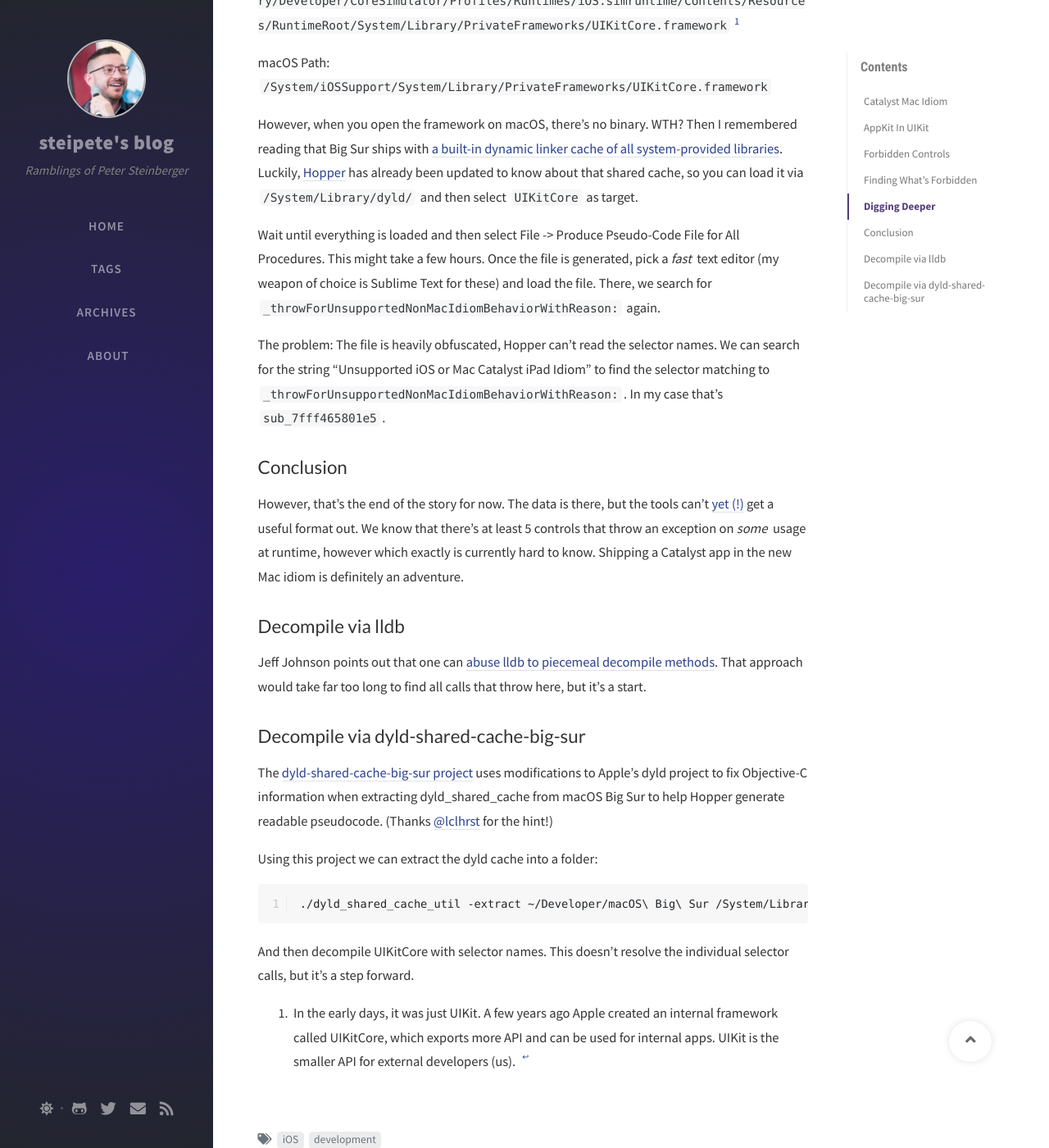
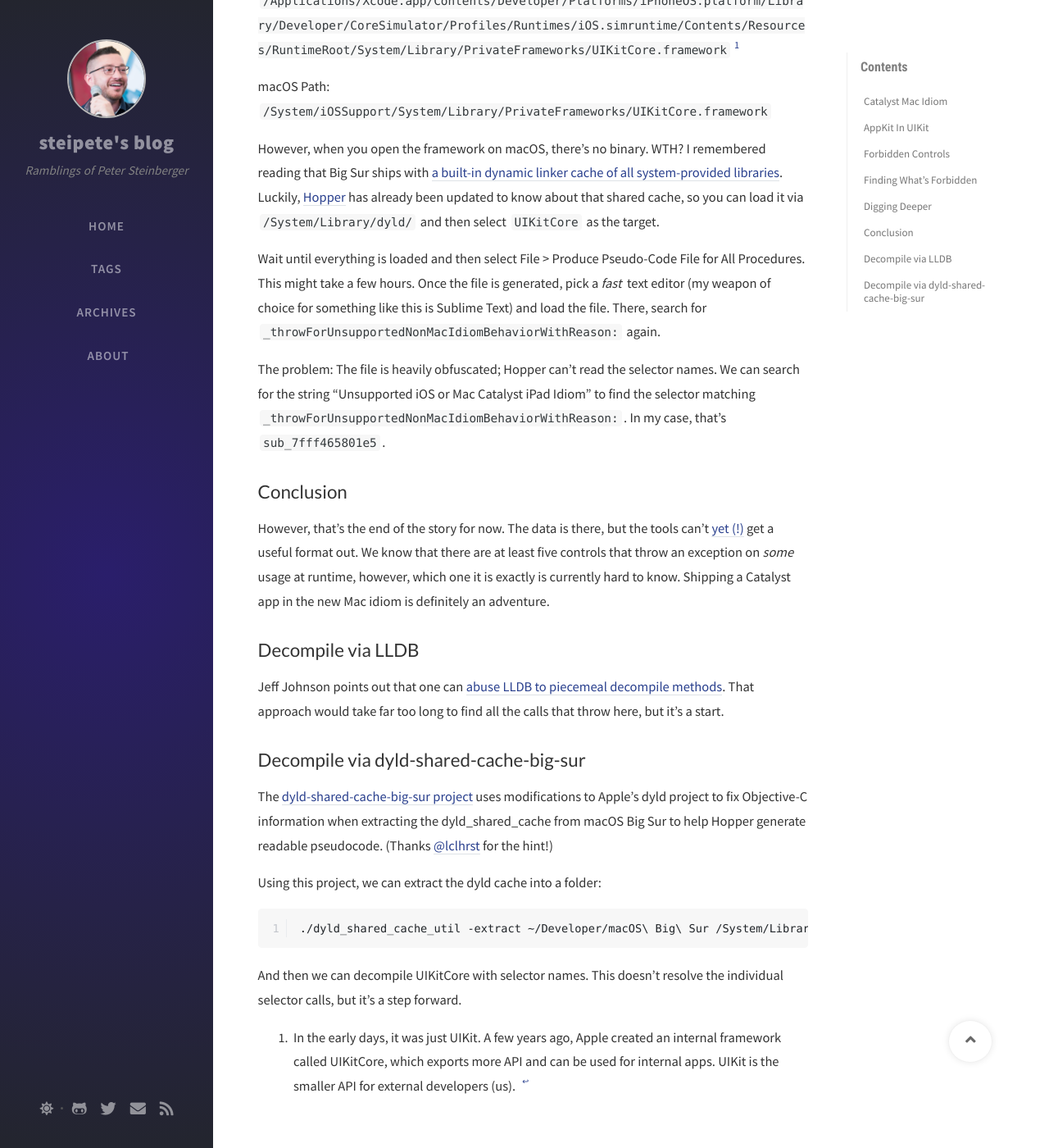
Before and after one commit to steipete/steipete.com, a Jekyll site: the page built from _posts/2020-09-22-forbidden-controls-in-catalyst-mac-idiom.md, in a window 1280 px wide and 1400 px high, scrolled down 4443 px. Shown: the whole window at 82% size. Built offline with Jekyll 4.4.1, drawn with Linux system fonts in a browser that asks for light colours; nearby versions of some CDN libraries; comment, search, counter and statistics services are not loaded; some of the changed text lies outside the part shown.

Commit message:
First read

````diff
--- a/_posts/2020-09-22-forbidden-controls-in-catalyst-mac-idiom.md
+++ b/_posts/2020-09-22-forbidden-controls-in-catalyst-mac-idiom.md
@@ -45,7 +45,7 @@
 }
 ```
 
-This can be later used, for example in SwiftUI: (SwiftUI's `Stepper` maps to `UIStepper` which is disallowed)
+This can later be used, for example, in SwiftUI (SwiftUI’s `Stepper` maps to `UIStepper`, which is disallowed):
 
 ```swift
 // UIStepper is not allowed for Catalyst Mac Idiom.
@@ -55,14 +55,13 @@
 }
 ```
 
-
 ## AppKit In UIKit
 
-Internally Apple uses a private `_UINSView` class to host an actual `NSView`. It's too bad we didn't get this class public, which would allow us to freely mix AppKit with UIKit, but it's a start.
+Internally, Apple uses a private `_UINSView` class to host an actual `NSView`. It’s too bad we didn’t get this class public, which would’ve allowed us to freely mix AppKit with UIKit, but it’s a start.
 
 ![UIButton Mac Idiom](/assets/img/2020/mac-idiom-forbidden-controls/uinsview.png)
 
-If we look into the runtime, the class does pretty much what you'd expect (I omitted some less useful methods for brevity):
+If we look into the runtime, the class does pretty much what you’d expect (I omitted some less useful methods for the sake of brevity):
 
 ```
 lldb) po [NSClassFromString(@"_UINSView") _shortMethodDescription]
@@ -75,16 +74,16 @@
 
 ## Forbidden Controls
 
-Back to our crash - things make a bit more sense now. There's no great equivalent for `UIStepper` in AppKit, so the folks at Apple decided it's better to throw an exception if this control is used. FB8727188
+Back to our crash — things make a bit more sense now. There’s no great equivalent for `UIStepper` in AppKit, so the folks at Apple decided it’s better to throw an exception if this control is used (FB8727188).
 
-The problem: It's not documented which controls are disallowed, and even more problematic, some controls are allowed, but customizations are disallowed. What does `UISlider` map towards? We can get the pointer from the visual debugger and then use our knowledge of the class structure to call right into the AppKit view:
+The problem: It isn’t documented which controls are disallowed, and what’s even more problematic is some controls are allowed, but customizations are disallowed. What does `UISlider` map toward? We can get the pointer from the visual debugger and then use our knowledge of the class structure to call directly into the AppKit view:
 
 ```
 (lldb) po [0x7f9503c488f0 contentNSView]
 <NSSlider: 0x7f9503c37a40>
 ```
 
-`NSSlider` is the obvious choice, however the Mac version lacks the appearance customization options that UIKit has. Calling any of these customization methods will simply throw (crash) at runtime:
+`NSSlider` is the obvious choice, however, the Mac version lacks the appearance customization options UIKit has. Calling any of these customization methods will simply throw (crash) at runtime:
 
 ```
 setMinimumTrackImage:forState: is not supported on PSPDFBrightnessSlider when running Catalyst apps in the Mac idiom.
@@ -95,13 +94,13 @@
 	3   UIKitCore                           0x00007fff4582af70 -[UISlider setMinimumTrackImage:forState:] + 197
 ```
 
-This is problematic as that's yet another restriction that isn't documented. A better choice would have been to keep the UIKit variant in case customization exceeds what AppKit can do. It's a surprising late change, and folks working on Catalyst apps are frustrated:
+This is problematic, as it’s yet another restriction that isn’t documented. A better choice would’ve been to keep the UIKit variant in case customization exceeds what AppKit can do. It’s a surprising late change, and folks working on Catalyst apps are frustrated:
 
 {% twitter https://twitter.com/_imaginethis/status/1308412481375801344?s=21 %}
 
-## Finding What's Forbidden
+## Finding What’s Forbidden
 
-Since there's no documentation or release notes about any of these behaviors, that just leaves Hopper and decompiling UIKitCore.
+Since there’s no documentation and there are no release notes about any of these behaviors, that just leaves Hopper and decompiling UIKitCore.
 
 We find references to following controls:
 
@@ -111,46 +110,44 @@
 - `UISwitch` (inside `setTitle:`)
 - `UIButton`
 
-The main method throwing is `_throwForUnsupportedNonMacIdiomBehaviorWithReason`, so it makes sense to search for it. It checks if the bundle identifier starts with "com.apple" and in that case just logs an error, all other apps get an exception. There's yet another check for `_allowsUnsupportedMacIdiomBehavior` which is interesting. It seems above controls at least have partial support in Big Sur. This can be enabled via calling `_setAllowsUnsupportedMacIdiomBehavior:]` on these controls. And indeed, calling `[UIStepper _setAllowsUnsupportedMacIdiomBehavior:1];` (I'm using Objective-C here since it's easier to just redeclare the method in the header) does result in a working app.
+The main method throwing is `_throwForUnsupportedNonMacIdiomBehaviorWithReason`, so it makes sense to search for it. It checks if the bundle identifier starts with "com.apple", and in it does, it just logs an error, while all other apps get an exception. There’s yet another check for `_allowsUnsupportedMacIdiomBehavior`, which is interesting. It seems the above controls at least have partial support in Big Sur. This can be enabled via calling `_setAllowsUnsupportedMacIdiomBehavior:]` on them. And indeed, calling `[UIStepper _setAllowsUnsupportedMacIdiomBehavior:1];` (I’m using Objective-C here since it’s easier to just redeclare the method in the header) does result in a working app.
 
 ![UIStepper on macOS via a hack](/assets/img/2020/mac-idiom-forbidden-controls/hacked-uistepper.png)
 
-There's a stepper (next to the "Current Page: 2" label), however clicking it doesn't work. This is obviously not something you should ever use for shipping, but it's fun to play with the internals!
+There’s a stepper (next to the “Current Page: 2” label), however, clicking it doesn’t work. This is obviously not something you should ever use for shipping, but it’s fun to play with the internals!
 
 ## Digging Deeper
 
-However most of the throw-calls seem to be missing. I've been looking at the iOS version this whole time, when clearly this is conditional code and we need to look at the macOS version instead.
+However most of the throw calls seem to be missing. I’ve been looking at the iOS version this whole time, when clearly this is conditional code and we need to look at the macOS version instead.
 
 iOS Path: `/Applications/Xcode.app/Contents/Developer/Platforms/iPhoneOS.platform/Library/Developer/CoreSimulator/Profiles/Runtimes/iOS.simruntime/Contents/Resources/RuntimeRoot/System/Library/PrivateFrameworks/UIKitCore.framework`[^1]
 
 macOS Path: `/System/iOSSupport/System/Library/PrivateFrameworks/UIKitCore.framework`
 
-However, when you open the framework on macOS, there's no binary. WTH? Then I remembered reading that Big Sur ships with [a built-in dynamic linker cache of all system-provided libraries](https://mjtsai.com/blog/2020/06/26/reverse-engineering-macos-11-0/). Luckily, [Hopper](https://www.hopperapp.com/) has already been updated to know about that shared cache, so you can load it via `/System/Library/dyld/` and then select `UIKitCore` as target.
+However, when you open the framework on macOS, there’s no binary. WTH? I remembered reading that Big Sur ships with [a built-in dynamic linker cache of all system-provided libraries](https://mjtsai.com/blog/2020/06/26/reverse-engineering-macos-11-0/). Luckily, [Hopper](https://www.hopperapp.com/) has already been updated to know about that shared cache, so you can load it via `/System/Library/dyld/` and then select `UIKitCore` as the target.
 
-Wait until everything is loaded and then select File -> Produce Pseudo-Code File for All Procedures. This might take a few hours. Once the file is generated, pick a *fast* text editor (my weapon of choice is Sublime Text for these) and load the file. There, we search for `_throwForUnsupportedNonMacIdiomBehaviorWithReason:` again.
+Wait until everything is loaded and then select File > Produce Pseudo-Code File for All Procedures. This might take a few hours. Once the file is generated, pick a *fast* text editor (my weapon of choice for something like this is Sublime Text) and load the file. There, search for `_throwForUnsupportedNonMacIdiomBehaviorWithReason:` again.
 
-The problem: The file is heavily obfuscated, Hopper can't read the selector names. We can search for the string "Unsupported iOS or Mac Catalyst iPad Idiom" to find the selector matching to `_throwForUnsupportedNonMacIdiomBehaviorWithReason:`. In my case that's `sub_7fff465801e5`.
+The problem: The file is heavily obfuscated; Hopper can’t read the selector names. We can search for the string "Unsupported iOS or Mac Catalyst iPad Idiom" to find the selector matching `_throwForUnsupportedNonMacIdiomBehaviorWithReason:`. In my case, that’s `sub_7fff465801e5`.
 
 ## Conclusion
 
-However, that's the end of the story for now. The data is there, but the tools can't [yet (!)](https://twitter.com/bsr43/status/1308462962680659971?s=21) get a useful format out. We know that there's at least 5 controls that throw an exception on *some* usage at runtime, however which exactly is currently hard to know. Shipping a Catalyst app in the new Mac idiom is definitely an adventure.
+However, that’s the end of the story for now. The data is there, but the tools can’t [yet (!)](https://twitter.com/bsr43/status/1308462962680659971?s=21) get a useful format out. We know that there are at least five controls that throw an exception on *some* usage at runtime, however, which one it is exactly is currently hard to know. Shipping a Catalyst app in the new Mac idiom is definitely an adventure.
 
-## Decompile via lldb
+## Decompile via LLDB
 
-Jeff Johnson points out that one can [abuse lldb to piecemeal decompile methods](https://lapcatsoftware.com/articles/bigsur3.html). That approach would take far too long to find all calls that throw here, but it's a start.
+Jeff Johnson points out that one can [abuse LLDB to piecemeal decompile methods](https://lapcatsoftware.com/articles/bigsur3.html). That approach would take far too long to find all the calls that throw here, but it’s a start.
 
 ## Decompile via dyld-shared-cache-big-sur
 
-The [dyld-shared-cache-big-sur project](https://github.com/antons/dyld-shared-cache-big-sur) uses modifications to Apple's dyld project to fix Objective-C information when extracting dyld_shared_cache from macOS Big Sur to help Hopper generate readable pseudocode. (Thanks [@lclhrst](https://twitter.com/lclhrst/status/1308468526840152064?s=21) for the hint!)
+The [dyld-shared-cache-big-sur project](https://github.com/antons/dyld-shared-cache-big-sur) uses modifications to Apple’s dyld project to fix Objective-C information when extracting the dyld_shared_cache from macOS Big Sur to help Hopper generate readable pseudocode. (Thanks [@lclhrst](https://twitter.com/lclhrst/status/1308468526840152064?s=21) for the hint!)
 
-Using this project we can extract the dyld cache into a folder:
+Using this project, we can extract the dyld cache into a folder:
+
 ```
 ./dyld_shared_cache_util -extract ~/Developer/macOS\ Big\ Sur /System/Library/dyld/dyld_shared_cache_x86_64
 ```
 
-And then decompile UIKitCore with selector names. This doesn't resolve the individual selector calls, but it's a step forward.
+And then we can decompile UIKitCore with selector names. This doesn’t resolve the individual selector calls, but it’s a step forward.
 
-
-
-
-[^1]: In the early days, it was just UIKit. A few years ago Apple created an internal framework called UIKitCore, which exports more API and can be used for internal apps. UIKit is the smaller API for external developers (us).
+[^1]: In the early days, it was just UIKit. A few years ago, Apple created an internal framework called UIKitCore, which exports more API and can be used for internal apps. UIKit is the smaller API for external developers (us).
````
Also changed, not shown: other parts of _posts/2020-09-22-forbidden-controls-in-catalyst-mac-idiom.md (+4 -4 lines).
